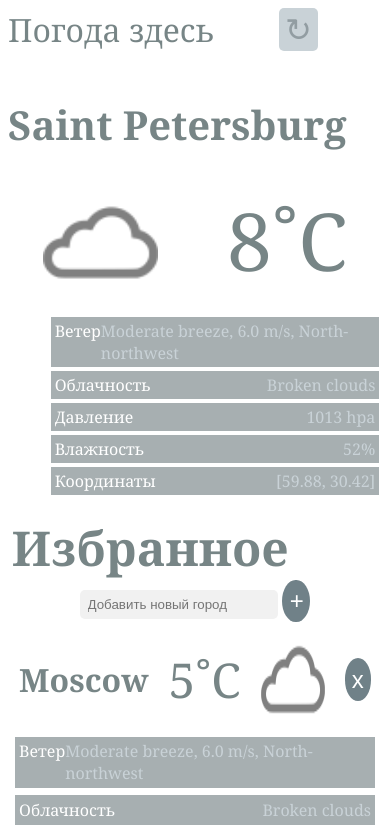
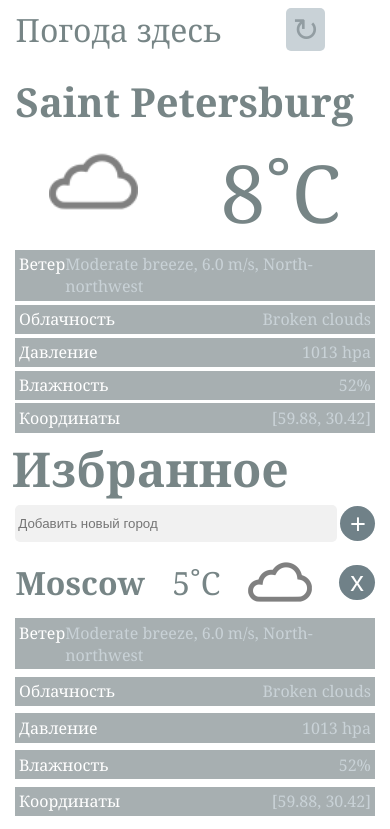
Before and after one commit to Dmitrii-Stukalov/weather, a plain HTML site: page index.html in a window 390 px wide. Shown: the top 829 px of the page. Drawn offline with Linux system fonts and the light colour scheme.

Commit message:
Fix margin, city info, buttons, input, scroll

```diff
--- a/index.html
+++ b/index.html
@@ -29,10 +29,10 @@
     </div>
     <div class="favourite">
         <h2>Избранное</h2>
-        <label>
+        <form>
             <input type="text" placeholder="Добавить новый город">
             <button>+</button>
-        </label>
+        </form>
 
         <ul>
             <li>
--- a/styles.css
+++ b/styles.css
@@ -40,7 +40,7 @@ header button:hover {
 }
 
 header h1 {
-    margin: 0;
+    margin: auto 1%;
     font-weight: normal;
 }
 
@@ -57,6 +57,7 @@ main {
 }
 
 .chosen h2 {
+    margin: 2%;
     width: 100%;
     font-size: 250%;
 }
@@ -71,7 +72,9 @@ main {
 
 ul.info {
     list-style: none;
-    width: 50%;
+    width: 48%;
+    margin: auto 1%;
+    padding: 0;
 }
 
 ul.info li {
@@ -103,13 +106,14 @@ ul.info li span {
     font-size: 300%;
 }
 
-.favourite label {
-    width: 48%;
+.favourite form {
+    width: 47%;
     text-align: right;
-    margin: auto 1%;
+    margin: auto 0.5%;
+    padding-right: 1%;
 }
 
-.favourite label input {
+.favourite form input {
     border: none;
     border-radius: 5px;
     background-color: #f1f1f1;
@@ -118,21 +122,22 @@ ul.info li span {
     outline: none;
 }
 
-.favourite label button {
+.favourite button {
     background-color: #708188;
     color: white;
     outline: none;
-    font-size: 150%;
+    font-size: 2vw;
     border: none;
     border-radius: 50%;
     transition: .3s all;
     cursor: pointer;
-    padding: 2%;
-    height: 50%;
-    width: 7.5%;
+    padding: 0;
+    justify-content: center;
+    height: 3.5vw;
+    width: 3.5vw;
 }
 
-.favourite label button:hover {
+.favourite form button:hover {
     background: linear-gradient(
             rgba(155, 155, 155, 0.5),
             rgba(155, 155, 155, 0.5)
@@ -158,17 +163,19 @@ ul.info li span {
 
 .favourite ul .city {
     display: flex;
-    padding: 0 2%;
+    padding: 0 1%;
     justify-content: space-between;
+    align-items: center;
 }
 
 .favourite ul .city h3 {
-    font-size: 200%;
+    font-size: 2rem;
+    margin: 0;
 }
 
 
 .favourite ul .city span {
-    font-size: 300%;
+    font-size: 3rem;
 }
 
 .favourite ul.info {
@@ -180,19 +187,20 @@ ul.info li span {
     width: 100%;
 }
 
-.favourite ul button {
-    background-color: #708188;
-    color: white;
-    outline: none;
-    font-size: 150%;
-    border: none;
-    border-radius: 50%;
-    transition: .3s all;
-    cursor: pointer;
-    padding: 2%;
-    height: 50%;
-    width: 7.5%;
-}
+/*.favourite  button {*/
+/*    background-color: #708188;*/
+/*    color: white;*/
+/*    outline: none;*/
+/*    font-size: 1.5rem;*/
+/*    border: none;*/
+/*    border-radius: 50%;*/
+/*    transition: .3s all;*/
+/*    cursor: pointer;*/
+/*    padding: 0;*/
+/*    justify-content: center;*/
+/*    height: 5vw;*/
+/*    width: 5vw;*/
+/*}*/
 
 .favourite ul button:hover {
     background: linear-gradient(
@@ -212,6 +220,11 @@ ul.info li span {
         display: none;
     }
 
+    header h1 {
+        margin: auto 2%;
+        font-weight: normal;
+    }
+
     .favourite ul li {
         width: 100%;
     }
@@ -228,24 +241,41 @@ ul.info li span {
         width: 100%;
     }
 
-    .chosen span.temperature {
-        /*font-size: 200%;*/
-    }
-
     .favourite h2 {
         width: 100%;
     }
 
-    .favourite label {
+    .favourite form {
         width: 100%;
-        text-align: center;
+        text-align: left;
+        margin: auto 0;
+        display: flex;
+        justify-content: center;
+        align-items: center;
     }
 
-    .favourite .city button {
-        align-self: center;
+    .favourite form input {
+        width: 85%;
+        margin: 1%;
+        padding: 3% 1%;
     }
 
-    .favourite .city span {
-        align-self: center;
+    .favourite button {
+        width: 9vw;
+        height: 9vw;
+        font-size: 7vw;
     }
+
+    .favourite ul .city h3 {
+        font-size: 2rem;
+    }
+
+    .favourite ul .city span {
+        font-size: 2rem;
+    }
+
+    .favourite ul .city img {
+        width: 18%;
+    }
+
 }
```
